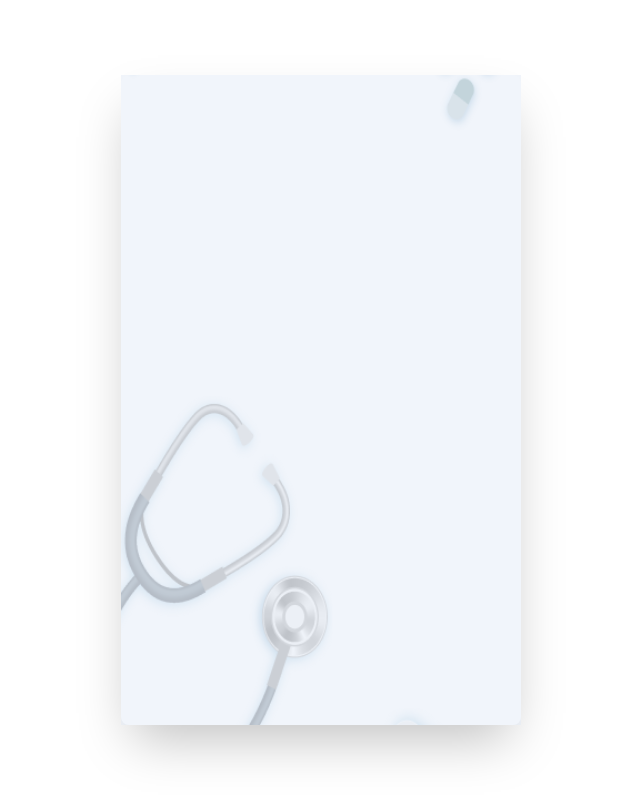
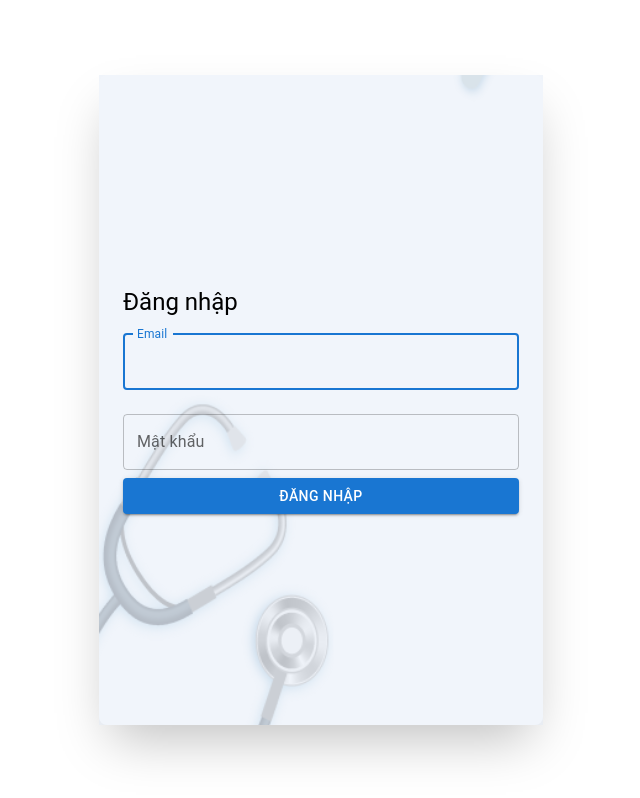
Before and after one commit to Backheart-js/metta_client, a Next.js app: page /top in a window 1280 px wide. Both pictures are taken after a click on the button "LOGIN". Shown: the whole page, without its empty margins (319-959 px from the left). Built offline with nearby package versions, Linux system fonts and the light colour scheme.

Commit message:
Add form

```diff
--- /dev/null
+++ b/src/app/top/components/LoginForm.tsx
@@ -0,0 +1,64 @@
+'use client';
+import React, { useState } from 'react';
+import { TextField, Button, Container, Typography } from '@mui/material';
+
+function LoginForm() {
+    const [email, setEmail] = useState('');
+    const [password, setPassword] = useState('');
+    const [error, setError] = useState('');
+
+    const handleLogin = () => {
+        if (!email || !password) {
+            setError('Vui lòng nhập đầy đủ email và mật khẩu.');
+        } else {
+            // Xử lý đăng nhập thành công
+            setError('');
+        }
+    };
+
+    return (
+        <Container component="main" maxWidth="xs">
+            <div>
+                <Typography component="h1" variant="h5">
+                    Đăng nhập
+                </Typography>
+                {error && <Typography color="error">{error}</Typography>}
+                <form>
+                    <TextField
+                        margin="normal"
+                        fullWidth
+                        id="email"
+                        label="Email"
+                        name="email"
+                        autoComplete="email"
+                        autoFocus
+                        value={email}
+                        onChange={(e) => setEmail(e.target.value)}
+                    />
+                    <TextField
+                        margin="normal"
+                        fullWidth
+                        name="password"
+                        label="Mật khẩu"
+                        type="password"
+                        id="password"
+                        autoComplete="current-password"
+                        value={password}
+                        onChange={(e) => setPassword(e.target.value)}
+                    />
+                    <Button
+                        type="button"
+                        fullWidth
+                        variant="contained"
+                        color="primary"
+                        onClick={handleLogin}
+                    >
+                        Đăng nhập
+                    </Button>
+                </form>
+            </div>
+        </Container>
+    );
+}
+
+export default LoginForm;
--- /dev/null
+++ b/src/app/top/components/SignupForm.tsx
@@ -0,0 +1,90 @@
+import React, { useState } from 'react';
+import { TextField, Button, Container, Typography } from '@mui/material';
+
+function SignupForm() {
+    const [fullName, setFullName] = useState('');
+    const [email, setEmail] = useState('');
+    const [password, setPassword] = useState('');
+    const [confirmPassword, setConfirmPassword] = useState('');
+    const [error, setError] = useState('');
+
+    const handleSignup = () => {
+        // Kiểm tra điều kiện đăng ký ở đây
+        if (!fullName || !email || !password || !confirmPassword) {
+            setError('Vui lòng điền đầy đủ thông tin.');
+        } else if (password !== confirmPassword) {
+            setError('Mật khẩu và xác nhận mật khẩu không khớp.');
+        } else {
+            // Xử lý đăng ký thành công
+            setError('');
+            console.log('Đăng ký thành công!');
+        }
+    };
+
+    return (
+        <Container component="main" maxWidth="xs">
+            <div>
+                <Typography component="h1" variant="h5">
+                    Đăng ký
+                </Typography>
+                {error && <Typography color="error">{error}</Typography>}
+                <form>
+                    <TextField
+                        margin="normal"
+                        fullWidth
+                        id="fullName"
+                        label="Họ và tên"
+                        name="fullName"
+                        autoComplete="name"
+                        autoFocus
+                        value={fullName}
+                        onChange={(e) => setFullName(e.target.value)}
+                    />
+                    <TextField
+                        margin="normal"
+                        fullWidth
+                        id="email"
+                        label="Email"
+                        name="email"
+                        autoComplete="email"
+                        value={email}
+                        onChange={(e) => setEmail(e.target.value)}
+                    />
+                    <TextField
+                        margin="normal"
+                        fullWidth
+                        name="password"
+                        label="Mật khẩu"
+                        type="password"
+                        id="password"
+                        autoComplete="new-password"
+                        value={password}
+                        onChange={(e) => setPassword(e.target.value)}
+                    />
+                    <TextField
+                        margin="normal"
+                        fullWidth
+                        name="confirmPassword"
+                        label="Nhập lại mật khẩu"
+                        type="password"
+                        id="confirmPassword"
+                        autoComplete="new-password"
+                        value={confirmPassword}
+                        onChange={(e) => setConfirmPassword(e.target.value)}
+                    />
+                    <Button
+                        type="button"
+                        fullWidth
+                        variant="contained"
+                        color="primary"
+                        onClick={handleSignup}
+                    >
+                        Đăng ký
+                    </Button>
+                </form>
+            </div>
+        </Container>
+    );
+}
+
+export default SignupForm;
--- a/src/app/top/page.tsx
+++ b/src/app/top/page.tsx
@@ -6,6 +6,8 @@ import clsx from 'clsx';
 
 import Banner from '../../assets/image/login-banner.png';
 import './top.scss';
+import LoginForm from './components/LoginForm';
+import SignupForm from './components/SignupForm';
 
 function Top() {
     const [statusScreen, setStatusScreen] = useState(0);
@@ -63,10 +65,14 @@ function Top() {
                         </div>
                     )}
                     {statusScreen === 1 && (
-                        <form className="top__login-form"></form>
+                        <form className="top__login-form">
+                            <LoginForm />
+                        </form>
                     )}
                     {statusScreen === 2 && (
-                        <form className="top__signup-form"></form>
+                        <form className="top__signup-form">
+                            <SignupForm />
+                        </form>
                     )}
                 </div>
             </div>
```
